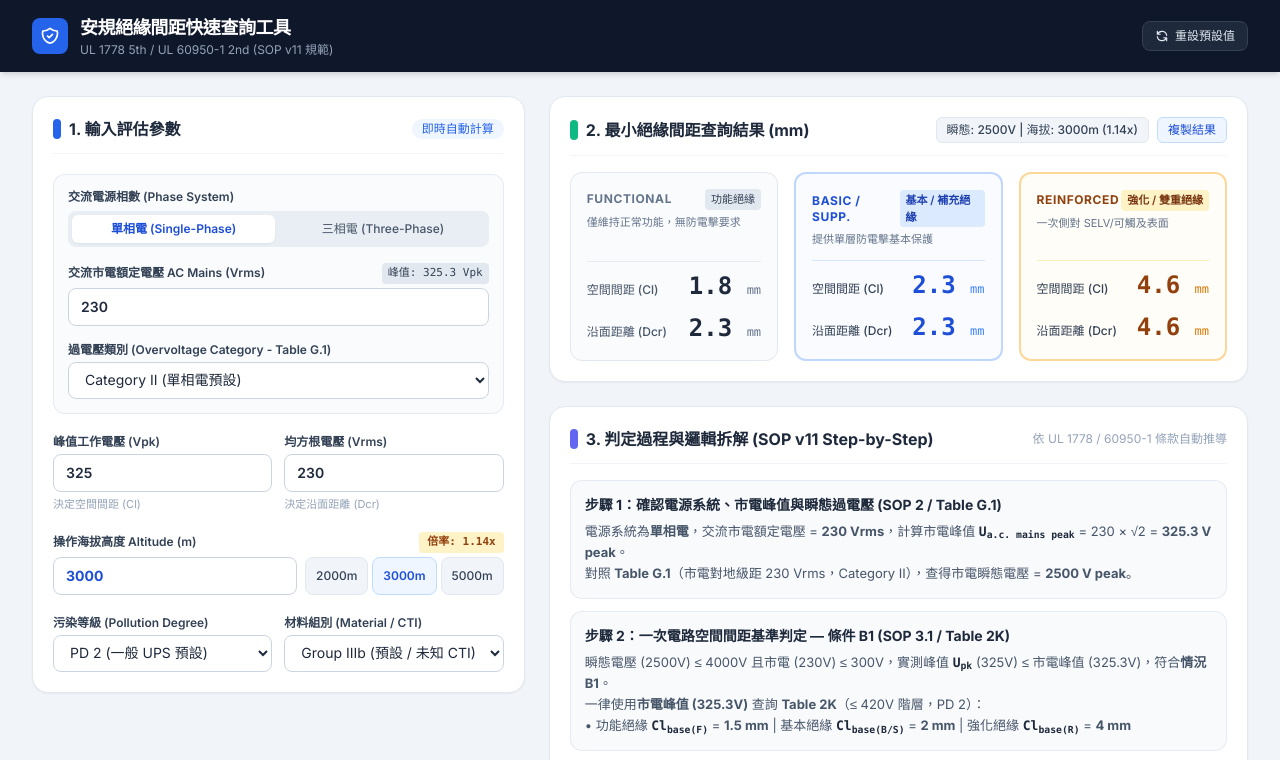
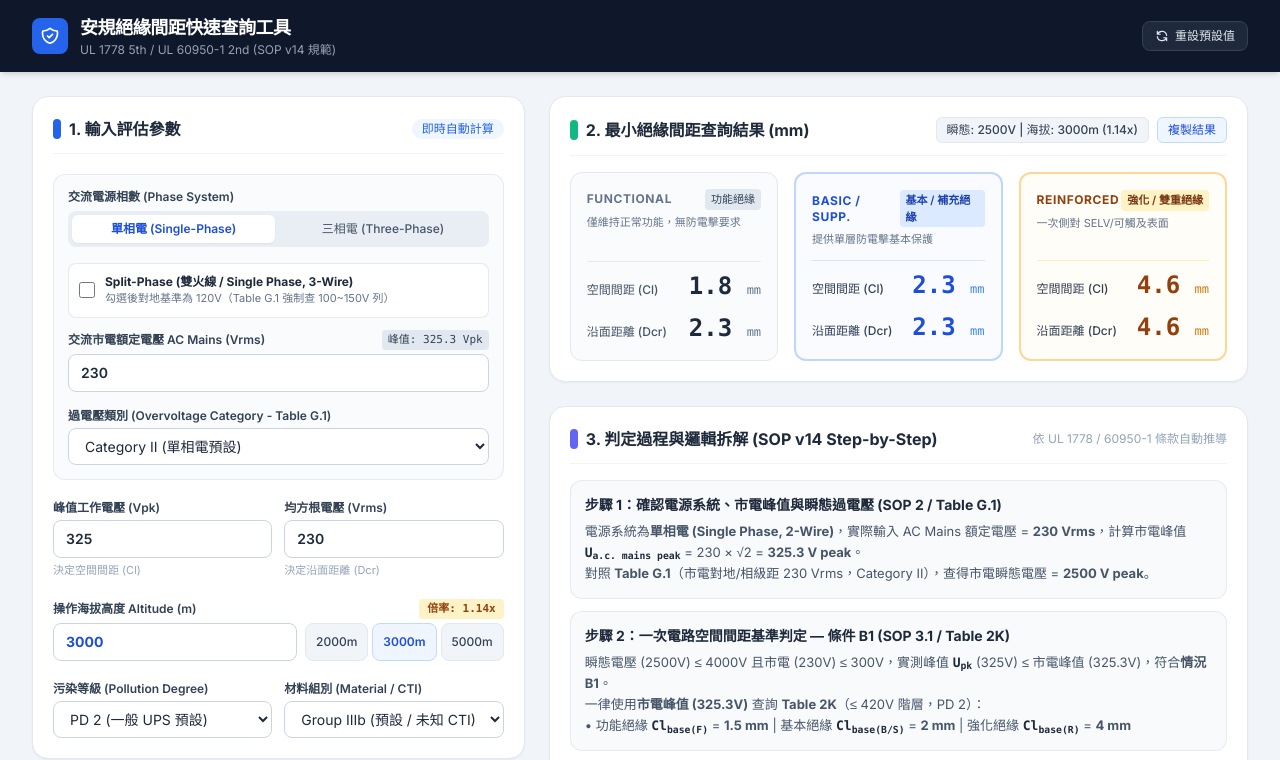
Before and after one commit to CPS-SafetyTool/Clearance-and-Creepage, a plain HTML site: page index.html in a window 1280 px wide. Both pictures are taken after a click on the button "重設預設值". Shown: the top 760 px of the page. Drawn offline with nearby package versions, Linux system fonts and the light colour scheme.

Commit message:
Add files via upload

```diff
--- a/index.html
+++ b/index.html
@@ -3,7 +3,7 @@
 <head>
     <meta charset="UTF-8">
     <meta name="viewport" content="width=device-width, initial-scale=1.0">
-    <title>UL 1778 / 60950-1 安規絕緣間距快速查詢工具 (SOP v11)</title>
+    <title>UL 1778 / 60950-1 安規絕緣間距快速查詢工具 (SOP v14)</title>
     <!-- 引入 Tailwind CSS -->
     <script src="https://cdn.tailwindcss.com"></script>
     <!-- 引入 Google Fonts: Inter 與 Noto Sans TC -->
@@ -36,7 +36,7 @@
                 </div>
                 <div>
                     <h1 class="text-base sm:text-lg font-bold tracking-tight">安規絕緣間距快速查詢工具</h1>
-                    <p class="text-xs text-slate-400">UL 1778 5th / UL 60950-1 2nd (SOP v11 規範)</p>
+                    <p class="text-xs text-slate-400">UL 1778 5th / UL 60950-1 2nd (SOP v14 規範)</p>
                 </div>
             </div>
             <div class="flex items-center gap-2">
@@ -77,26 +77,52 @@
 
                 <!-- 一次電路專屬設定：AC 市電與過電壓類別 -->
                 <div id="primary-settings" class="space-y-4 bg-slate-50/80 p-3.5 rounded-xl border border-slate-200/80">
-                    <!-- 單相 / 三相選擇 -->
+                    <!-- 單相 / 三相選擇 (僅保留單相電與三相電兩個標籤) -->
                     <div>
                         <label class="block text-xs font-semibold text-slate-700 mb-1.5">交流電源相數 (Phase System)</label>
                         <div class="grid grid-cols-2 gap-1.5 p-1 bg-slate-200/70 rounded-lg">
-                            <button type="button" id="btn-phase-1" onclick="setPhaseType('single')" class="py-1.5 px-2.5 rounded-md text-xs font-semibold transition shadow-sm bg-white text-blue-700 cursor-pointer">
+                            <button type="button" id="btn-phase-1" onclick="setPhaseType('single')" class="py-1.5 px-3 rounded-md text-xs font-semibold transition shadow-sm bg-white text-blue-700 cursor-pointer">
                                 單相電 (Single-Phase)
                             </button>
-                            <button type="button" id="btn-phase-3" onclick="setPhaseType('three')" class="py-1.5 px-2.5 rounded-md text-xs font-medium text-slate-600 hover:text-slate-900 transition cursor-pointer">
+                            <button type="button" id="btn-phase-3" onclick="setPhaseType('three')" class="py-1.5 px-3 rounded-md text-xs font-medium text-slate-600 hover:text-slate-900 transition cursor-pointer">
                                 三相電 (Three-Phase)
                             </button>
                         </div>
                     </div>
 
-                    <!-- 單相電輸入欄位 -->
-                    <div id="single-phase-input">
-                        <div class="flex justify-between items-center mb-1">
-                            <label for="ac-mains" class="text-xs font-semibold text-slate-700">交流市電額定電壓 AC Mains (Vrms)</label>
-                            <span id="mains-peak-badge" class="text-[11px] font-mono bg-slate-200 text-slate-700 px-1.5 py-0.5 rounded">峰值: 325.3 Vpk</span>
+                    <!-- 單相電區塊 (含 Split-Phase 雙火線勾選框) -->
+                    <div id="single-phase-section" class="space-y-3">
+                        <label class="flex items-center gap-2.5 p-2.5 rounded-lg bg-white border border-slate-200/90 cursor-pointer select-none hover:border-blue-300 transition">
+                            <input type="checkbox" id="is-split-phase" onchange="toggleSplitPhase()" class="w-4 h-4 text-blue-600 rounded border-slate-300 focus:ring-blue-500 cursor-pointer">
+                            <div>
+                                <span class="text-xs font-bold text-slate-800 block">Split-Phase (雙火線 / Single Phase, 3-Wire)</span>
+                                <span class="text-[11px] text-slate-500 block">勾選後對地基準為 120V（Table G.1 強制查 100~150V 列）</span>
+                            </div>
+                        </label>
+
+                        <!-- 一般單相 2-Wire 輸入欄位 -->
+                        <div id="single-2w-input">
+                            <div class="flex justify-between items-center mb-1">
+                                <label for="ac-mains" class="text-xs font-semibold text-slate-700">交流市電額定電壓 AC Mains (Vrms)</label>
+                                <span id="mains-peak-badge" class="text-[11px] font-mono bg-slate-200 text-slate-700 px-1.5 py-0.5 rounded">峰值: 325.3 Vpk</span>
+                            </div>
+                            <input type="number" id="ac-mains" value="230" min="1" max="600" step="1" oninput="calculate()" placeholder="請輸入單相額定電壓 (Vrms)" class="w-full rounded-lg border-slate-300 border px-3 py-2 text-sm font-semibold text-slate-800 focus:ring-2 focus:ring-blue-500 focus:border-blue-500 outline-none">
                         </div>
-                        <input type="number" id="ac-mains" value="230" min="1" max="600" step="1" oninput="calculate()" placeholder="請輸入單相額定電壓 (Vrms)" class="w-full rounded-lg border-slate-300 border px-3 py-2 text-sm font-semibold text-slate-800 focus:ring-2 focus:ring-blue-500 focus:border-blue-500 outline-none">
+
+                        <!-- 單相 Split-Phase (雙火線) 設定欄位 -->
+                        <div id="split-phase-input" class="hidden space-y-2.5">
+                            <div>
+                                <div class="flex justify-between items-center mb-1">
+                                    <label for="ac-mains-split-rms" class="text-xs font-semibold text-slate-700">實際輸入額定電壓 AC Mains (Vrms)</label>
+                                    <div class="flex items-center gap-1.5">
+                                        <span class="text-[11px] font-mono bg-indigo-100 text-indigo-800 px-1.5 py-0.5 rounded">G.1 對地: 120V</span>
+                                        <span id="mains-peak-badge-split" class="text-[11px] font-mono bg-slate-200 text-slate-700 px-1.5 py-0.5 rounded">2K 峰值: 339.4 Vpk</span>
+                                    </div>
+                                </div>
+                                <input type="number" id="ac-mains-split-rms" value="240" min="1" max="600" step="1" oninput="calculate()" placeholder="請輸入實際輸入額定電壓 (如 208 或 240)" class="w-full rounded-lg border-slate-300 border px-3 py-2 text-sm font-semibold text-slate-800 focus:ring-2 focus:ring-blue-500 outline-none">
+                                <p class="text-[11px] text-slate-500 mt-1">依 SOP v14：Table G.1 強制查 100~150V 列；Table 2K 一律以此實際輸入 RMS 換算峰值查詢。</p>
+                            </div>
+                        </div>
                     </div>
 
                     <!-- 三相電下拉選單 -->
@@ -299,7 +325,7 @@
                     <div class="flex items-center justify-between border-b border-slate-100 pb-3 mb-4">
                         <h2 class="text-base font-bold text-slate-800 flex items-center gap-2">
                             <span class="w-2 h-5 bg-indigo-500 rounded-full"></span>
-                            3. 判定過程與邏輯拆解 (SOP v11 Step-by-Step)
+                            3. 判定過程與邏輯拆解 (SOP v14 Step-by-Step)
                         </h2>
                         <span class="text-xs text-slate-400">依 UL 1778 / 60950-1 條款自動推導</span>
                     </div>
@@ -315,7 +341,7 @@
 
     <!-- 頁尾 -->
     <footer class="bg-white border-t border-slate-200 mt-10 py-4 text-center text-xs text-slate-500">
-        依據 UL 1778 5th / UL 60950-1 2nd / IEC 60664-1 安規標準作業程序 (SOP v11) 建置 • 僅供工程設計快速查詢參考
+        依據 UL 1778 5th / UL 60950-1 2nd / IEC 60664-1 安規標準作業程序 (SOP v14) 建置 • 僅供工程設計快速查詢參考
     </footer>
 
     <!-- 訊息提示框 (Toast) -->
@@ -517,7 +543,7 @@
             '400/690': {
                 label: '400/690 V 三相四線制 (Wye)',
                 acMainsEval: 400,
-                ruleNote: '三相四線 Wye 系統，依 SOP v10 取相對中性線電壓 (400 V) 作為 AC MAINS SUPPLY 查詢基準。'
+                ruleNote: '三相四線 Wye 系統，依 SOP v14 取相對中性線電壓 (400 V) 作為 AC MAINS SUPPLY 查詢基準。'
             }
         };
 
@@ -525,25 +551,33 @@
             currentPhase = phase;
             const btn1 = document.getElementById('btn-phase-1');
             const btn3 = document.getElementById('btn-phase-3');
-            const input1 = document.getElementById('single-phase-input');
+            const singleSection = document.getElementById('single-phase-section');
             const input3 = document.getElementById('three-phase-input');
             const ovCatSelect = document.getElementById('ov-cat');
 
-            if (phase === 'single') {
-                btn1.className = 'py-1.5 px-2.5 rounded-md text-xs font-semibold transition shadow-sm bg-white text-blue-700 cursor-pointer';
-                btn3.className = 'py-1.5 px-2.5 rounded-md text-xs font-medium text-slate-600 hover:text-slate-900 transition cursor-pointer';
-                input1.classList.remove('hidden');
-                input3.classList.add('hidden');
-                // SOP v11: 單相電預設 Overvoltage Category II
+            const activeCls = 'py-1.5 px-3 rounded-md text-xs font-semibold transition shadow-sm bg-white text-blue-700 cursor-pointer';
+            const inactiveCls = 'py-1.5 px-3 rounded-md text-xs font-medium text-slate-600 hover:text-slate-900 transition cursor-pointer';
+
+            btn1.className = (phase === 'single') ? activeCls : inactiveCls;
+            btn3.className = (phase === 'three') ? activeCls : inactiveCls;
+
+            singleSection.classList.toggle('hidden', phase !== 'single');
+            input3.classList.toggle('hidden', phase !== 'three');
+
+            if (phase === 'three') {
+                // SOP v14: 三相電預設 Overvoltage Category III
+                ovCatSelect.value = '3';
+            } else {
+                // SOP v14: 單相電 (含一般單相與 Split-Phase) 預設 Overvoltage Category II
                 ovCatSelect.value = '2';
-            } else {
-                btn3.className = 'py-1.5 px-2.5 rounded-md text-xs font-semibold transition shadow-sm bg-white text-blue-700 cursor-pointer';
-                btn1.className = 'py-1.5 px-2.5 rounded-md text-xs font-medium text-slate-600 hover:text-slate-900 transition cursor-pointer';
-                input3.classList.remove('hidden');
-                input1.classList.add('hidden');
-                // SOP v11: 三相電預設 Overvoltage Category III
-                ovCatSelect.value = '3';
             }
+            calculate();
+        }
+
+        function toggleSplitPhase() {
+            const isSplit = document.getElementById('is-split-phase').checked;
+            document.getElementById('single-2w-input').classList.toggle('hidden', isSplit);
+            document.getElementById('split-phase-input').classList.toggle('hidden', !isSplit);
             calculate();
         }
 
@@ -575,7 +609,11 @@
 
         function resetDefaults() {
             currentCircuit = 'primary';
+            document.getElementById('is-split-phase').checked = false;
+            document.getElementById('single-2w-input').classList.remove('hidden');
+            document.getElementById('split-phase-input').classList.add('hidden');
             setPhaseType('single');
+            document.getElementById('ac-mains-split-rms').value = 240;
             document.getElementById('ac-mains').value = 230;
             document.getElementById('ac-mains-3p').value = '230/400';
             document.getElementById('ov-cat').value = '2';
@@ -588,7 +626,7 @@
             document.getElementById('qc-program').checked = false;
             document.getElementById('coated-pcb').checked = false;
             calculate();
-            showToast('已重設為 SOP v11 預設參數 (海拔 3000m)');
+            showToast('已重設為 SOP v14 預設參數 (海拔 3000m)');
         }
 
         // 無條件進位至下一個 0.1 mm 增量 (修正浮點數精度問題)
@@ -854,28 +892,43 @@
             const upk = Math.max(0, parseFloat(document.getElementById('u-pk').value) || 0);
             const urms = Math.max(0, parseFloat(document.getElementById('u-rms').value) || 0);
             const altitude = Math.max(0, parseFloat(document.getElementById('altitude').value) || 0);
-            const pd = document.getElementById('pollution-degree').value;
-            const matGroup = document.getElementById('material-group').value;
+            const pd = document.getElementById('pollution-degree').value || '2';
+            const matGroup = document.getElementById('material-group').value || 'IIIb';
             const isQC = document.getElementById('qc-program').checked;
             const isCoatedPCB = document.getElementById('coated-pcb').checked;
+            const isSplitPhase = document.getElementById('is-split-phase').checked;
 
-            // 取得 AC Mains 評估基準電壓 (區分單相與三相系統)
-            let acMains = 230;
+            // 取得 AC Mains 評估基準電壓 (區分單相 2-Wire、單相 Split-Phase 3-Wire 與三相系統)
+            let acMains = 230;       // 用於計算市電峰值 (Table 2K) 與沿面距離下限之實際輸入 RMS
+            let acMainsG1 = 230;     // 用於查詢 Table G.1 瞬態電壓之對地/相電壓基準
             let phaseSystemDesc = '';
+
             if (currentPhase === 'single') {
-                acMains = Math.max(1, parseFloat(document.getElementById('ac-mains').value) || 230);
-                phaseSystemDesc = `單相電系統 (${acMains} Vrms)`;
+                if (isSplitPhase) {
+                    acMains = Math.max(1, parseFloat(document.getElementById('ac-mains-split-rms').value) || 240);
+                    acMainsG1 = 120; // SOP v14: Split-Phase (雙火線 / 3-Wire) 對地為 120V，Table G.1 強制對應 > 100V <= 150V 列
+                    phaseSystemDesc = `單相電 Split-Phase 雙火線 (實際輸入 ${acMains} Vrms / Table G.1 對地 120 Vrms)`;
+                } else {
+                    acMains = Math.max(1, parseFloat(document.getElementById('ac-mains').value) || 230);
+                    acMainsG1 = acMains;
+                    phaseSystemDesc = `單相電 Single Phase, 2-Wire (${acMains} Vrms)`;
+                }
             } else {
                 const sysKey = document.getElementById('ac-mains-3p').value;
                 const sysInfo = THREE_PHASE_SYSTEMS[sysKey] || THREE_PHASE_SYSTEMS['230/400'];
                 acMains = sysInfo.acMainsEval;
+                acMainsG1 = acMains;
                 phaseSystemDesc = `${sysInfo.label} → 取 ${acMains} Vrms`;
-                document.getElementById('three-phase-rule-hint').textContent = `依 SOP v11：${sysInfo.ruleNote}`;
+                document.getElementById('three-phase-rule-hint').textContent = `依 SOP v14：${sysInfo.ruleNote}`;
             }
 
             // 更新市電峰值與海拔倍率即時徽章
             const mainsPeak = acMains * Math.SQRT2;
             document.getElementById('mains-peak-badge').textContent = `峰值: ${mainsPeak.toFixed(1)} Vpk`;
+            const badgeSplit = document.getElementById('mains-peak-badge-split');
+            if (badgeSplit) {
+                badgeSplit.textContent = `2K 峰值: ${mainsPeak.toFixed(1)} Vpk`;
+            }
             const badge3p = document.getElementById('mains-peak-badge-3p');
             if (badge3p) {
                 badge3p.textContent = `計算基準: ${acMains}V / 峰值 ${mainsPeak.toFixed(1)}V`;
@@ -922,18 +975,25 @@
             } else {
                 // 標準空間間距 (Clearance) 計算流程
                 if (currentCircuit === 'primary') {
-                    const mainsTransient = getMainsTransient(acMains, ovCat);
+                    const mainsTransient = getMainsTransient(acMainsG1, ovCat);
                     transientLabel = `瞬態: ${mainsTransient}V`;
 
                     const catNames = ['Category I', 'Category II', 'Category III', 'Category IV'];
-                    const phaseDetailText = currentPhase === 'single'
-                        ? `電源系統為<b>單相電</b>，交流市電額定電壓 = <b>${acMains} Vrms</b>`
-                        : `電源系統為<b>三相電 (${THREE_PHASE_SYSTEMS[document.getElementById('ac-mains-3p').value].label})</b>，${THREE_PHASE_SYSTEMS[document.getElementById('ac-mains-3p').value].ruleNote}`;
+                    let phaseDetailText = '';
+                    if (currentPhase === 'single') {
+                        if (isSplitPhase) {
+                            phaseDetailText = `電源系統為<b>單相電 Split-Phase (雙火線 / 3-Wire)</b>（對地 <b>120 Vrms</b>，Table G.1 一律對應查詢 <b>「over 100 V up to and including 150 V」</b> 列）。依 SOP v14 規定，查詢 Table 2K 時以實際輸入之 AC Mains 額定電壓 <b>${acMains} Vrms</b> 換算峰值`;
+                        } else {
+                            phaseDetailText = `電源系統為<b>單相電 (Single Phase, 2-Wire)</b>，實際輸入 AC Mains 額定電壓 = <b>${acMains} Vrms</b>`;
+                        }
+                    } else {
+                        phaseDetailText = `電源系統為<b>三相電 (${THREE_PHASE_SYSTEMS[document.getElementById('ac-mains-3p').value].label})</b>，${THREE_PHASE_SYSTEMS[document.getElementById('ac-mains-3p').value].ruleNote}`;
+                    }
 
                     steps.push({
                         title: '步驟 1：確認電源系統、市電峰值與瞬態過電壓 (SOP 2 / Table G.1)',
                         content: `${phaseDetailText}，計算市電峰值 $U_{a.c.\\,mains\\,peak} = ${acMains} \\times \\sqrt{2} = \\mathbf{${mainsPeak.toFixed(1)}\\text{ V peak}}$。<br>` +
-                                 `對照 <b>Table G.1</b>（市電對地級距 ${acMains} Vrms，${catNames[ovCat - 1]}），查得市電瞬態電壓 = <b>${mainsTransient} V peak</b>。`
+                                 `對照 <b>Table G.1</b>（市電對地/相級距 ${acMainsG1} Vrms，${catNames[ovCat - 1]}），查得市電瞬態電壓 = <b>${mainsTransient} V peak</b>。`
                     });
 
                     // 三分法判定 (條件 A / B / C)
@@ -1108,7 +1168,7 @@
             // 儲存純文字摘要供一鍵複製
             const circuitStr = currentCircuit === 'primary' ? `一次電路 (${phaseSystemDesc}, Cat ${['I','II','III','IV'][ovCat-1]})` : `二次電路 (瞬態 ≤${secTransient}V)`;
             lastSummaryText =
-                `【UL 1778 / 60950-1 安規絕緣間距查詢結果 (SOP v11)】\n` +
+                `【UL 1778 / 60950-1 安規絕緣間距查詢結果 (SOP v14)】\n` +
                 `條件：${circuitStr} | Upk=${upk}Vpk, Urms=${urms}Vrms | 海拔=${altitude}m (${altInfo.factor.toFixed(2)}x) | PD ${pd} / Group ${matGroup}\n` +
                 `--------------------------------------------------\n` +
                 `1. 功能絕緣 (Functional)       : Cl = ${formatMM(clReqF)} mm | Dcr = ${formatMM(dcrFinalF)} mm\n` +
```
